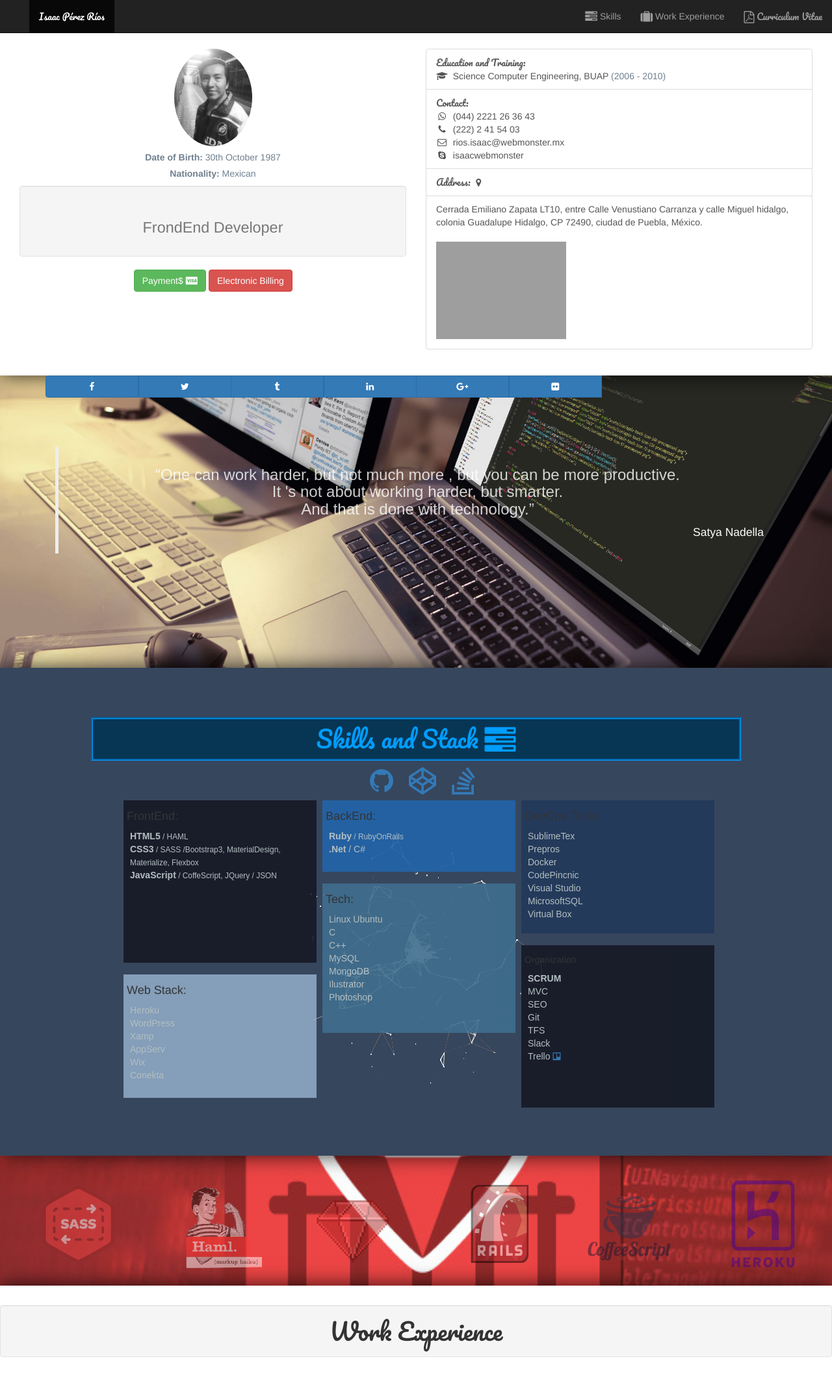
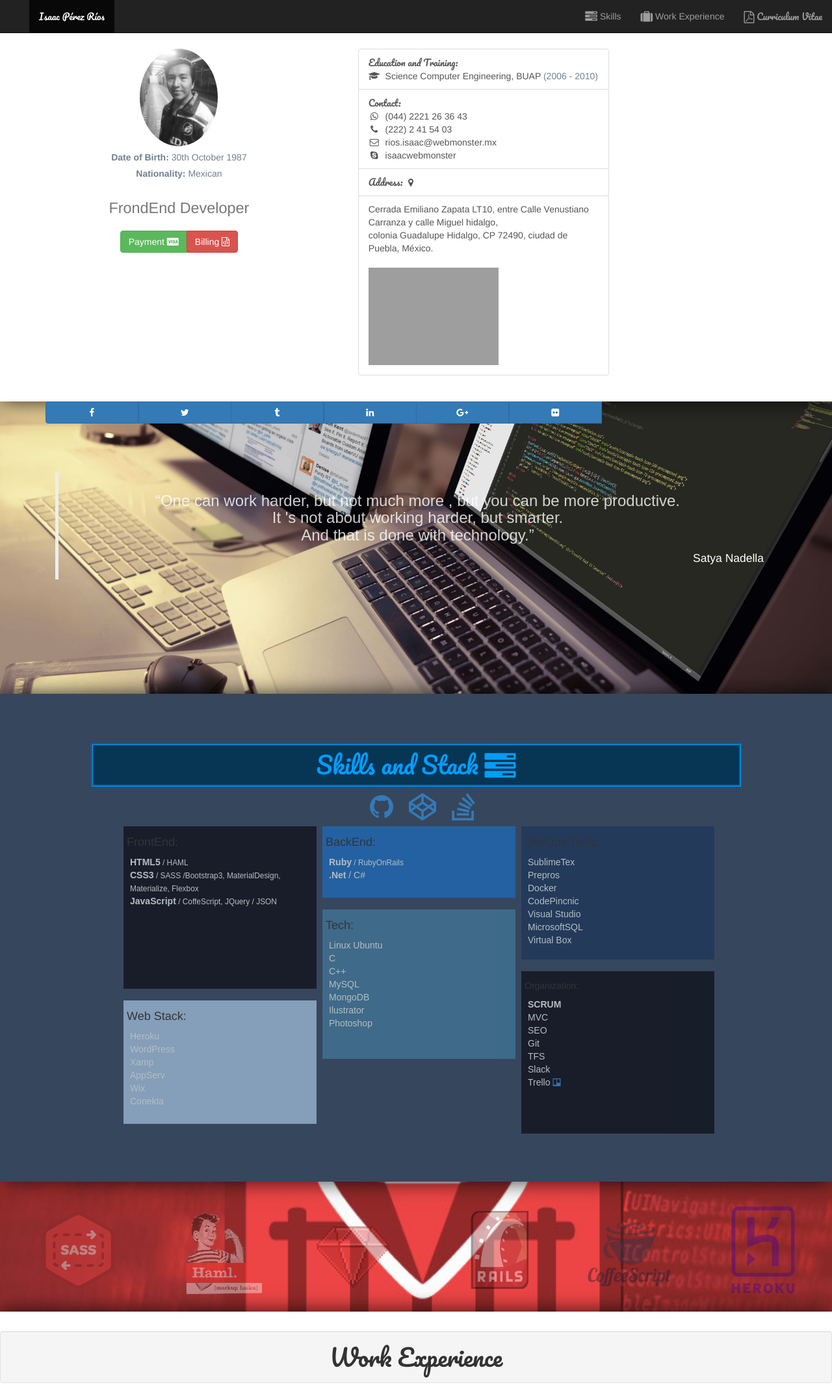
Before and after one commit to IsaacRios/cyberchakal.github.io, a plain HTML site: page index.html in a window 1280 px wide. Shown: the top 2132 px of the page at 65% size. Drawn offline with nearby package versions, Linux system fonts and the light colour scheme; grey boxes are pictures that could not be loaded; a web font is replaced by a local one.

Commit message:
frontEnd

```diff
--- a/index.html
+++ b/index.html
@@ -66,7 +66,7 @@
 						<!-- <li><a href="https://portalsat.plataforma.sat.gob.mx/RecuperacionDeCertificados/faces/consultaCertificados.xhtml" target="_blank" data-toggle="tooltip" data-placement="bottom" data-original-title="SAT">
 						<i class="fa fa-archive fa-lg"></i> PERI8710304I7</a></li>
 						-->
-						<li class="pacifico"><a href="https://drive.google.com/file/d/0B-i5kOW_h7-CZkh2Q09CeUR5ZXc/view" target="_blank"><i class="fa  fa-file-pdf-o fa-lg"></i> Curriculum Vitae <span class="sr-only">(current)</span></a></li>
+						<li class="pacifico"><a href="cv.pdf" target="_blank"><i class="fa  fa-file-pdf-o fa-lg"></i> Curriculum Vitae <span class="sr-only">(current)</span></a></li>
 					</ul>
 				</div>
 			</div>
@@ -75,7 +75,7 @@
 <!-- ---------------- PRIMER SECCIÓN, ENCABEZADO Y DATOS PERSONALES ---------------- -->
 		<section>
 			<div class="container-fluid" id="section1" data-type="parallax_section" data-speed="5">
-				<div class="col-md-6 col-sm-5 col-xs-12 center-block text-center">
+				<div class="col-lg-5 col-md-6 col-sm-5 col-xs-12 center-block text-center">
 				<article>
 					<img src="images.jpg" class="img-circle animated fadeIn" alt="Photo" title="Fotografía" height="150px;">
 					<div  class="retraso-1 animated fadeIn">
@@ -84,16 +84,18 @@
 							<h5 class=slateg><strong>Nationality: </strong>Mexican</h5>
 						</hgroup>
 					</div>
-					<div  class="well retraso-2 animated fadeIn">
+					<div  class="retraso-2 animated fadeIn">
 						<hgroup>
 							<h1 class="slateg"><small>FrondEnd Developer</small></h1>
 						<!--	<h6 class="slateg"><strong>Salario solicitado: </strong>$ 12,000.00 MXN Mensuales</h6>-->
 						</hgroup>
 					</div>
 				<!-- Trigger the modal with a button -->
-					  <button type="button" class="btn btn-success btn-md retraso-2 animated fadeIn" data-toggle="modal" data-target="#myModal1"> Payment$ <i class="fa fa-cc-visa" aria-hidden="true"></i></button>
-					  <button type="button" class="btn btn-danger retraso-2 animated fadeIn" data-toggle="modal"
-					  data-target="#myModal2">Electronic Billing</button>
+				<div class="btn-group" style="padding: 10px">
+						<button type="button" class="btn btn-success btn-md retraso-2 animated fadeIn" data-toggle="modal" data-target="#myModal1">Payment <i class="fa fa-cc-visa" aria-hidden="true"></i></button>
+					  	<button type="button" class="btn btn-danger retraso-2 animated fadeIn" data-toggle="modal"
+					  	data-target="#myModal2">Billing <i class="fa fa-file-code-o" aria-hidden="true"></i></button>
+				</div>
 				<!-- Modal Payment -->
 					  <div class="modal fade" id="myModal1" role="dialog">
 					    <div class="modal-dialog">
@@ -142,7 +144,7 @@
 					  </div>
 					</article>
 				</div>
-				<div class="col-md-6 col-sm-7 col-xs-12">
+				<div class="col-lg-4 col-md-5 col-sm-7 col-xs-12">
 					<article>
 						<div class="list-group animated bounceInDown retraso-2">
 						  <a class="list-group-item"><span class="pacifico">Education and Training: <br></span>
@@ -415,9 +417,9 @@
 				<br>
 				<br>
 				<div>
-					<p class="slateg">Powered by <a href="http://www.webmonster.mx/" target="_blank"class="slateg wm">WebMonster TI</a></p>
+					<p class="slateg">Powered by <a href="http://www.webmonster.mx/devTeam/" target="_blank"class="slateg wm">WebMonster TI</a></p>
 					<p class="slateg">Thanks to
-					<a href="https://www.facebook.com/Oxitocina-Estrategias-en-Marketing-789350281130828/timeline?ref=page_internal" class="slateg" target="_blank">
+					<a href="http://www.oxitocinamarketing.com/" class="slateg" target="_blank">
 					Oxitocina  Marqueting Creativo </a>to woke up my creativity.</p>
 				</div>
 			</div>
--- a/style.css
+++ b/style.css
@@ -131,7 +131,7 @@ padding-top: 10px;
 	animation-delay:6s;
 }
 .skillimg{
-	opacity: 0.5;
+	opacity: 0.4;
 }
 .slateg{
 	color:slategray;
@@ -183,9 +183,6 @@ border-style: ridge;
   }
 .container1 {
   align-items: flex-start;
-  background-image: url("fondogif.gif");
-  background-position: center center;
-  background-repeat: no-repeat;
   display: flex;
   flex-flow: column wrap; /* Shorthand – you could use ‘flex-direction: column’ and ‘flex-wrap: wrap’ instead */
   -webkit-justify-content: center;
```
Also changed, not shown: fondogif.gif (deleted), 1 other file.
